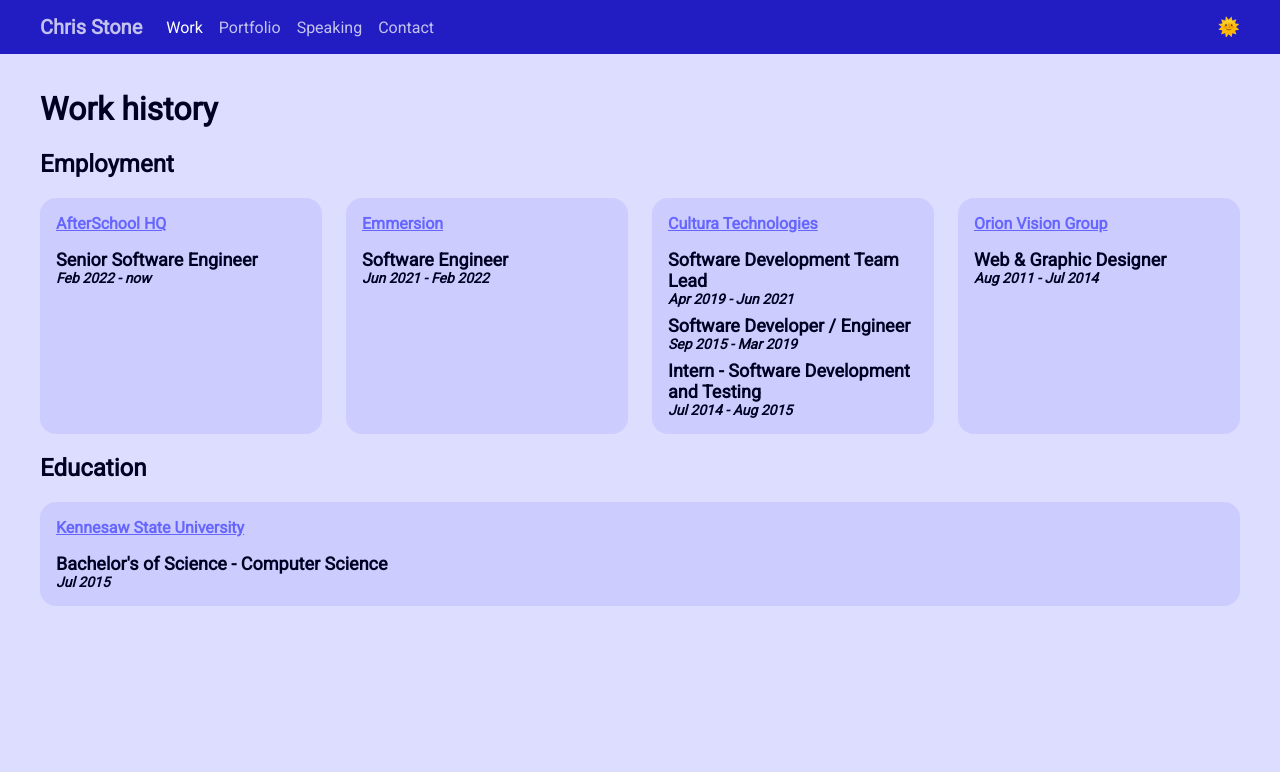
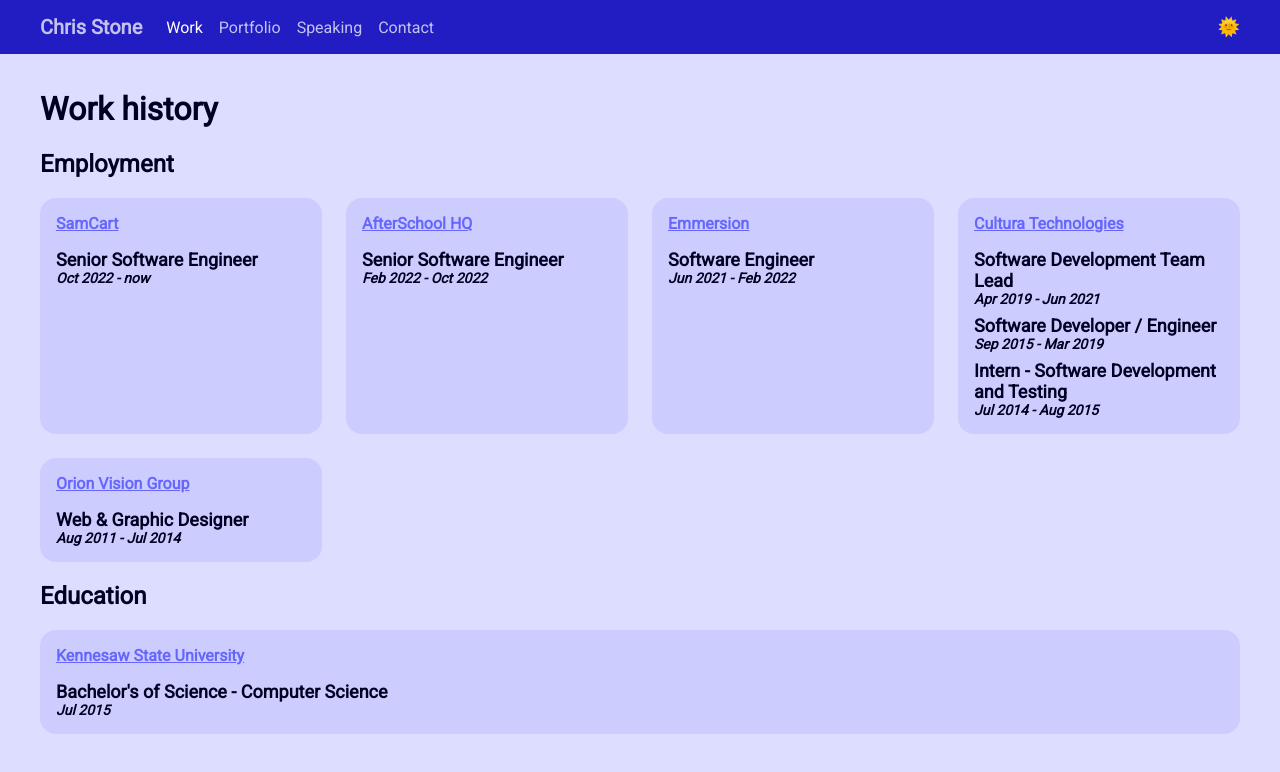
Before and after one commit to chrisstonedev/website, an Angular app: page /work in a window 1280 px wide. Shown: the top 772 px of the page. Built offline with nearby package versions, Linux system fonts and the light colour scheme; no server answers; what @scullyio/ng-lib would draw is missing.

Commit message:
Update conferences and work history

```diff
--- a/src/app/work/work.component.html
+++ b/src/app/work/work.component.html
@@ -1,13 +1,24 @@
 <h1>Work history</h1>
 <h2>Employment</h2>
 <div class="work-card-grid">
+  <div>
+    <h3><a href="https://www.linkedin.com/company/afterschoolhq/" rel="nofollow" target="_blank">SamCart</a></h3>
+    <div class="work-details">
+      <h4>Senior Software Engineer</h4>
+      <h5>
+        <time datetime="2022-10">Oct 2022</time>
+        - now
+      </h5>
+    </div>
+  </div>
   <div>
     <h3><a href="https://www.linkedin.com/company/afterschoolhq/" rel="nofollow" target="_blank">AfterSchool HQ</a></h3>
     <div class="work-details">
       <h4>Senior Software Engineer</h4>
       <h5>
         <time datetime="2022-02">Feb 2022</time>
-        - now
+        -
+        <time datetime="2022-10">Oct 2022</time>
       </h5>
     </div>
   </div>
--- a/src/assets/talks-data.json
+++ b/src/assets/talks-data.json
@@ -87,15 +87,9 @@
         "link": "https://www.atldevcon.com/"
       },
       {
-        "name": "Indy.Code() 2022",
-        "type": "In-person",
-        "date": "2022-10-19",
-        "link": "https://indycode.amegala.com/"
-      },
-      {
         "name": "Connect.Tech 2022",
         "type": "In-person",
-        "date": "2022-11-08",
+        "date": "2022-11-09",
         "link": "https://2022.connect.tech/"
       }
     ],
@@ -115,20 +109,7 @@
     "slug": "cypress-vs-playwright",
     "title": "Cypress Vs. Playwright: The Great Test Framework Debate",
     "subtitle": "Cypress Vs. Playwright",
-    "conferences": [
-      {
-        "name": "TDevConf 2022",
-        "type": "Virtual",
-        "date": "2022-09-30",
-        "link": "https://tdevconf.com/"
-      },
-      {
-        "name": "Indy.Code() 2022",
-        "type": "In-person",
-        "date": "2022-10-19",
-        "link": "https://indycode.amegala.com/"
-      }
-    ],
+    "conferences": [],
     "coverImage": null,
     "eventPhotos": null,
     "abstract": "Cypress and Playwright are two excellent popular modern frameworks for testing web applications. They are open source, frequently updated, and have dedicated communities with excellent support. But when it comes time to choose one for your project, which one should you select? Which trade-offs are better for your situation? Do you need very fast performance? Do you need to be able to test on multiple browsers? Do you need a tool that will help you write multiple levels of tests (i.e. at the component level in addition to end-to-end)?\n\nIn this talk, I will demonstrate the best features offered in the very latest version of each testing library and share a fair comparison. I will even show what it takes to set up new projects and run actual tests. And even though both have their advantages, I will share which one was a better fit for our team when we tried both hands-on, and we will poll to see which testing tool is able to win more hearts and minds.",
```
